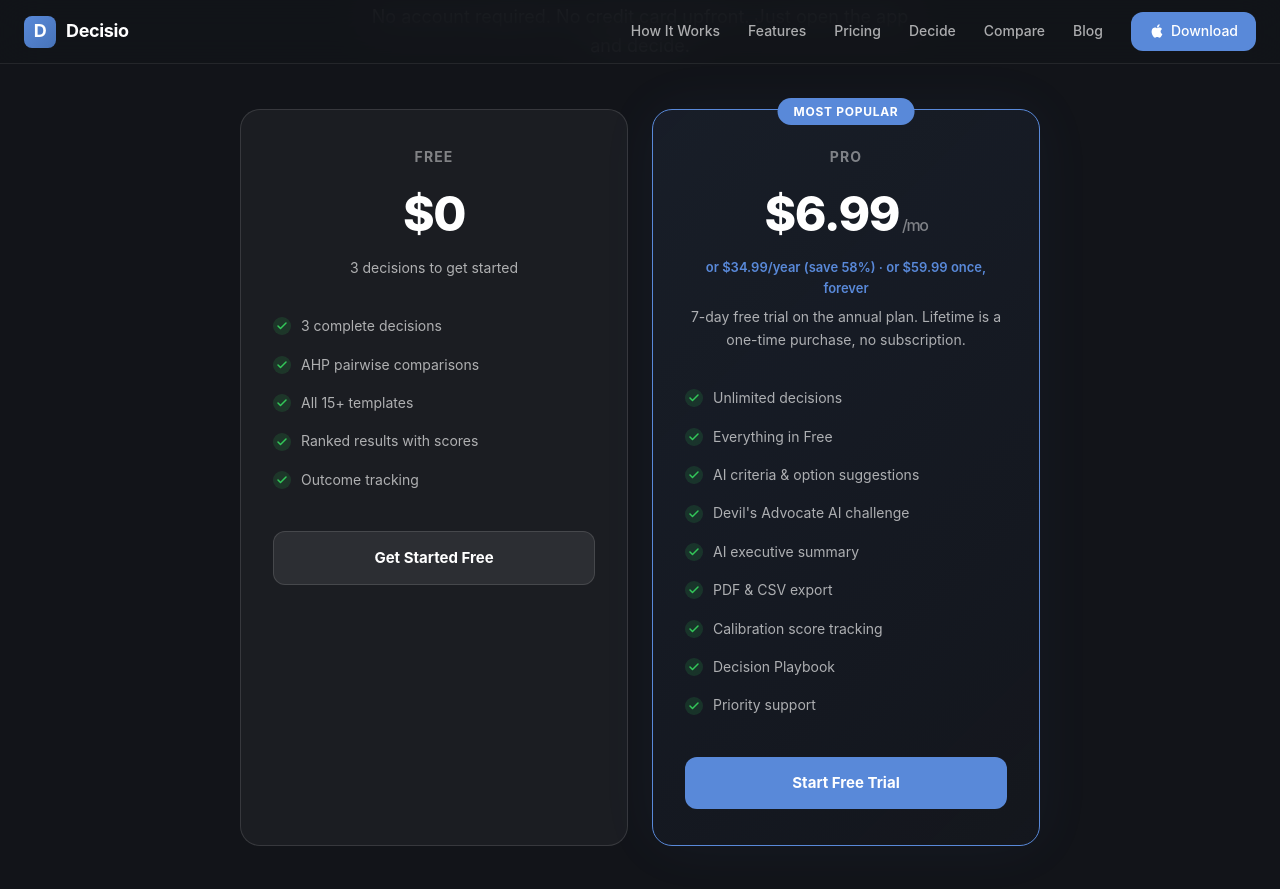
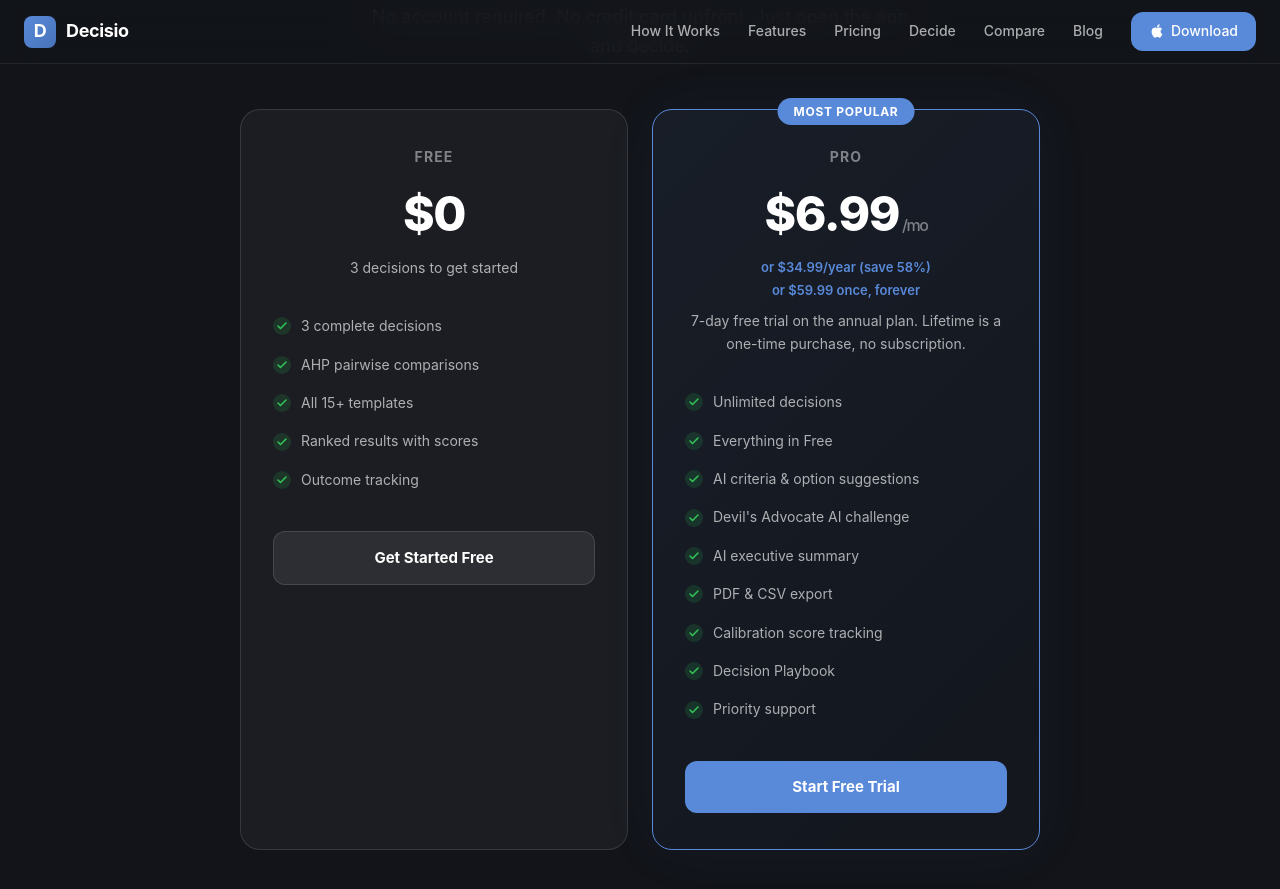
Before and after one commit to decisio-app/decisio-app.github.io, a Jekyll site: the page built from index.html, in a window 1280 px wide and 900 px high, scrolled down 3968 px. Shown: the top 889 px of the window. Built offline with Jekyll 4.4.1, drawn with Linux system fonts in a browser that asks for light colours.

Commit message:
Pricing card: one line per alternative plan

```diff
--- a/index.html
+++ b/index.html
@@ -1228,10 +1228,10 @@
 
 .pricing-toggle {
   display: flex;
-  align-items: center;
-  justify-content: center;
-  gap: 8px;
-  margin-bottom: 8px;
+  flex-direction: column;
+  align-items: center;
+  gap: 2px;
+  margin-bottom: 10px;
 }
 
 .pricing-toggle-annual {
@@ -1988,7 +1988,8 @@
         <div class="pricing-plan">Pro</div>
         <div class="pricing-price">$6.99<span class="pricing-price-small"> /mo</span></div>
         <div class="pricing-toggle">
-          <span class="pricing-toggle-annual">or $34.99/year (save 58%) &middot; or $59.99 once, forever</span>
+          <span class="pricing-toggle-annual">or $34.99/year (save 58%)</span>
+          <span class="pricing-toggle-annual">or $59.99 once, forever</span>
         </div>
         <p class="pricing-note">7-day free trial on the annual plan. Lifetime is a one-time purchase, no subscription.</p>
         <ul class="pricing-features">
```
